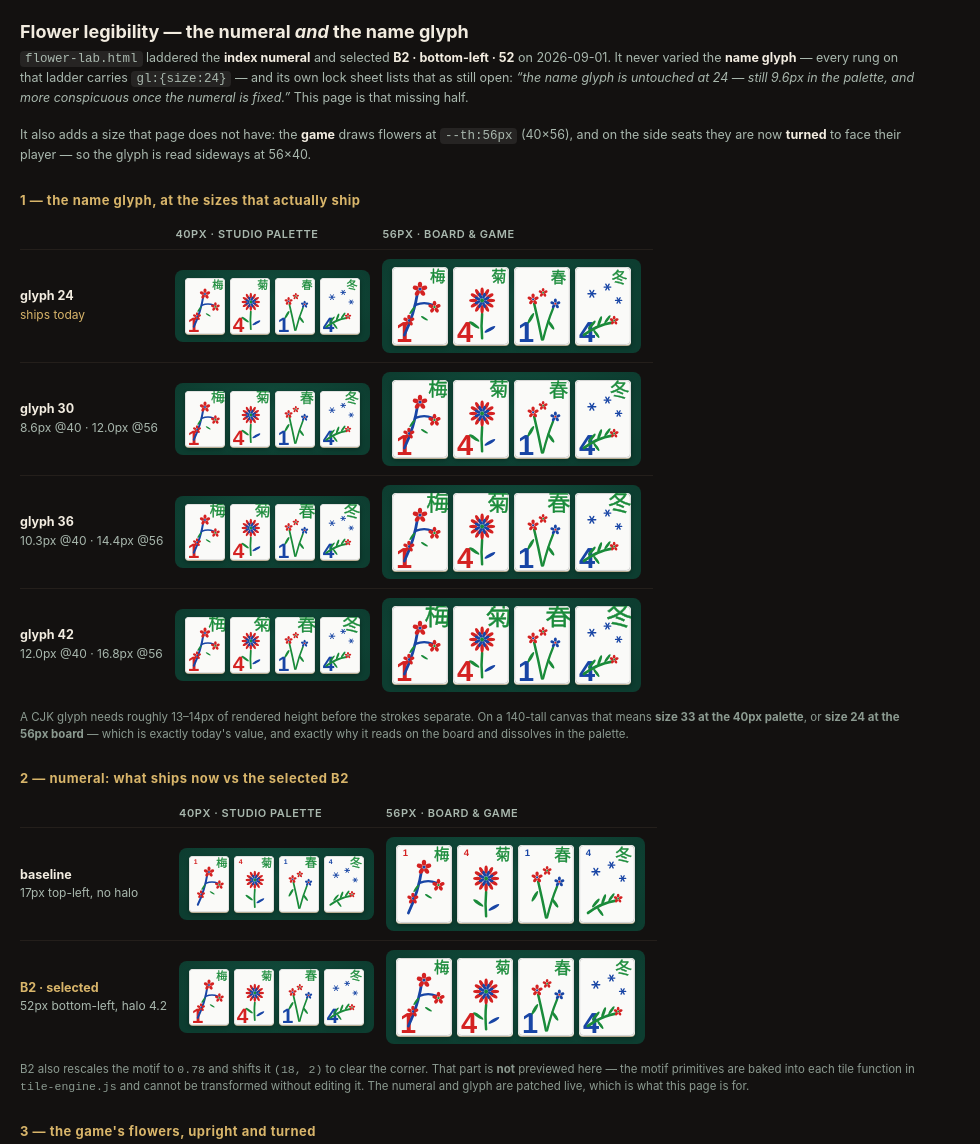
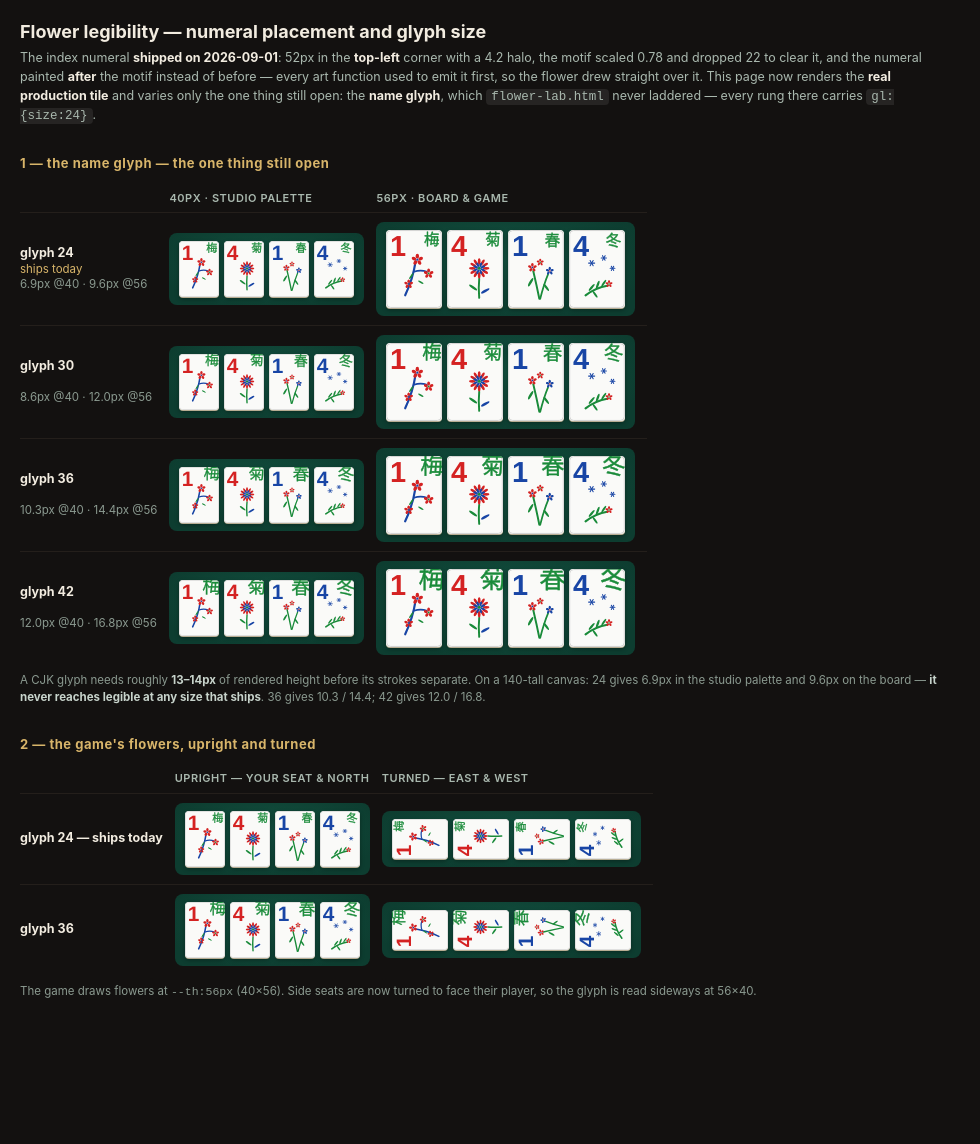
Before and after one commit to augwalts/mjrc-game, a website: page client/game/flower-size-lab.html in a window 1280 px wide. Shown: the top 1144 px of the page, without its empty margins (0-980 px from the left). After the commit the page ends 1060 px from the top, so only its background shows below. Drawn offline with Linux system fonts and the light colour scheme.

Commit message:
Flowers: the index moves to the top-left at 52, and paints last
The index numeral was 17px with no halo. flower-lab.html measured that at
two pixels of ink once a tile is drawn at the 40px palette size, laddered
it, and selected 52 — but along the BOTTOM edge, which put the digit on the
stems. Owner picked top-left at the same size (2026-09-01): there is more
whitespace up there, and it is what R2 of the locked rules asks for anyway.

The other half was not a size problem at all. Every art function is written
`index + name glyph + motif`, and SVG paints in document order — so the
flower has always drawn straight over its own index. No numeral size fixes
that. tileFlower (render.ts) and bonusTile (tile-engine.js) now split the
three layers apart, scale the motif 0.78 and drop it 22 to clear the corner,
and draw the index last.

Splitting at the composition point rather than editing the eight art
functions is deliberate: they stay a plain list of drawing calls, which is
what makes them editable in the lab, and it keeps this off the toes of the
session that owns flower-lab.html. Both fall back to drawing the face as
written if the shape ever stops matching.

All three tile-engine.js copies stay byte-identical, as publish-demo.sh
requires (deploy/ is gitignored and rebuilt by that script). mjrc-app
typechecks clean.

Still open, and NOT changed here: the name glyph. flower-lab.html never
varied it — every rung on that ladder carries gl:{size:24} — and at 24 it
renders 6.9px in the studio palette and 9.6px on the board, against roughly
13-14px before CJK strokes separate. flower-size-lab.html ladders it against
the real production tile.

The labs also gain the cache-buster the game already had on this file;
without it an edit to the shared tile art silently does not show up in them.

```diff
--- a/client/game/action-lab.html
+++ b/client/game/action-lab.html
@@ -112,7 +112,7 @@ hr{border:0;border-top:1px solid #2c2823;margin:30px 0 0}
 
 <div class="phones" id="phones"></div>
 
-<script src="tile-engine.js"></script>
+<script>document.write('<scr'+'ipt src="tile-engine.js?v='+Date.now()+'"><\/scr'+'ipt>')</script>
 <script>
 /* ══ the proposed CSS ═══════════════════════════════════════════════════
  * This is the block that moves into index.html on approval, verbatim. It is
--- a/client/game/flower-size-lab.html
+++ b/client/game/flower-size-lab.html
@@ -3,166 +3,113 @@
 <head>
 <meta charset="utf-8">
 <meta name="viewport" content="width=device-width,initial-scale=1">
-<title>Flower legibility — the numeral and the name glyph</title>
+<title>Flower legibility — numeral placement and glyph size</title>
 <style>
 body{margin:0;background:#131110;color:#f2ece0;padding:18px 20px 60px;
   font:14px/1.5 -apple-system,BlinkMacSystemFont,"Segoe UI",sans-serif}
 h1{font-size:18px;margin:0 0 4px}
-h2{font-size:13px;margin:26px 0 8px;color:#d8b56a;letter-spacing:.04em}
-.sub{color:#a9b8ae;font-size:12.5px;max-width:900px;margin-bottom:8px}
+h2{font-size:13px;margin:28px 0 6px;color:#d8b56a;letter-spacing:.04em}
+.sub{color:#a9b8ae;font-size:12.5px;max-width:920px;margin-bottom:6px}
 .sub b{color:#f2ece0}.sub code{background:rgba(255,255,255,.08);padding:1px 5px;border-radius:4px}
 table{border-collapse:collapse;margin-top:10px}
 th{font-size:11px;font-weight:600;color:#a9b8ae;text-align:left;padding:6px 12px 6px 0;
   letter-spacing:.05em;text-transform:uppercase;vertical-align:bottom}
 td{padding:9px 12px 9px 0;border-top:1px solid #241f1b;vertical-align:middle}
-td.lab{font-size:12px;color:#a9b8ae;white-space:nowrap}
+td.lab{font-size:11.5px;color:#8b9a90;white-space:nowrap;line-height:1.35}
 td.lab b{color:#f2ece0;display:block;font-size:12.5px}
 td.lab .sel{color:#d8b56a}
 .strip{display:flex;gap:5px;align-items:center}
-/* the felt, because that is what these are seen against */
 .felt{background:radial-gradient(ellipse at 50% 40%,#12503f,#0d3d30 80%);
   padding:8px 10px;border-radius:8px;display:inline-block}
 .tile{display:inline-block;background:#FAFAF8;border-radius:4px;overflow:hidden;line-height:0;
   box-shadow:0 1px 0 #b8ad93,0 2px 4px rgba(0,0,0,.35);flex:0 0 auto}
 .tile svg{width:100%;height:100%;display:block}
-/* a side-seat meld tile: the box is the rotated bounding box, face turned inside */
+/* a side-seat meld tile: box is the rotated bounding box, face turned inside */
 .tile.turned{position:relative}
 .tile.turned svg{position:absolute;left:50%;top:50%;transform:translate(-50%,-50%) rotate(-90deg)}
-.note{font-size:11.5px;color:#8b9a90;max-width:900px;margin-top:8px;line-height:1.5}
+.note{font-size:11.5px;color:#8b9a90;max-width:920px;margin-top:8px;line-height:1.5}
+.note b{color:#c7d3cb}
 </style>
 </head>
 <body>
 
-<h1>Flower legibility — the numeral <i>and</i> the name glyph</h1>
+<h1>Flower legibility — numeral placement and glyph size</h1>
 <div class="sub">
-  <code>flower-lab.html</code> laddered the <b>index numeral</b> and selected <b>B2 · bottom-left · 52</b>
-  on 2026-09-01. It never varied the <b>name glyph</b> — every rung on that ladder carries
-  <code>gl:{size:24}</code> — and its own lock sheet lists that as still open:
-  <i>“the name glyph is untouched at 24 — still 9.6px in the palette, and more conspicuous once the
-  numeral is fixed.”</i> This page is that missing half.
-  <br><br>
-  It also adds a size that page does not have: the <b>game</b> draws flowers at
-  <code>--th:56px</code> (40&times;56), and on the side seats they are now <b>turned</b> to face
-  their player — so the glyph is read sideways at 56&times;40.
+  The index numeral <b>shipped on 2026-09-01</b>: 52px in the <b>top-left</b> corner with a 4.2 halo,
+  the motif scaled 0.78 and dropped 22 to clear it, and the numeral painted <b>after</b> the motif
+  instead of before — every art function used to emit it first, so the flower drew straight over it.
+  This page now renders the <b>real production tile</b> and varies only the one thing still open:
+  the <b>name glyph</b>, which <code>flower-lab.html</code> never laddered — every rung there carries
+  <code>gl:{size:24}</code>.
 </div>
 
-<h2>1 — the name glyph, at the sizes that actually ship</h2>
+<h2>1 — the name glyph — the one thing still open</h2>
 <div id="glyphLadder"></div>
 <div class="note">
-  A CJK glyph needs roughly 13–14px of rendered height before the strokes separate. On a 140-tall
-  canvas that means <b>size 33 at the 40px palette</b>, or <b>size 24 at the 56px board</b> — which is
-  exactly today's value, and exactly why it reads on the board and dissolves in the palette.
+  A CJK glyph needs roughly <b>13–14px</b> of rendered height before its strokes separate. On a
+  140-tall canvas: 24 gives 6.9px in the studio palette and 9.6px on the board — <b>it never reaches
+  legible at any size that ships</b>. 36 gives 10.3 / 14.4; 42 gives 12.0 / 16.8.
 </div>
 
-<h2>2 — numeral: what ships now vs the selected B2</h2>
-<div id="numLadder"></div>
+<h2>2 — the game's flowers, upright and turned</h2>
+<div id="gameRow"></div>
 <div class="note">
-  B2 also rescales the motif to <code>0.78</code> and shifts it <code>(18, 2)</code> to clear the
-  corner. That part is <b>not</b> previewed here — the motif primitives are baked into each tile
-  function in <code>tile-engine.js</code> and cannot be transformed without editing it. The numeral
-  and glyph are patched live, which is what this page is for.
+  The game draws flowers at <code>--th:56px</code> (40&times;56). Side seats are now turned to face
+  their player, so the glyph is read sideways at 56&times;40.
 </div>
 
-<h2>3 — the game's flowers, upright and turned</h2>
-<div id="gameRow"></div>
-
-<script src="tile-engine.js"></script>
+<script>document.write('<scr'+'ipt src="tile-engine.js?v='+Date.now()+'"><\/scr'+'ipt>')</script>
 <script>
 const $ = (id) => document.getElementById(id);
 
-/* Two different overrides, because the two helpers bind differently.
- *
- * `fIndexNum` is a top-level FUNCTION DECLARATION in tile-engine.js, so it is a
- * property of window and the tile builders resolve it at call time — assigning
- * to it re-skins every flower.
- *
- * `fglyph` is a top-level CONST. A const at the top level of a classic script
- * is script-scoped and NOT a window property, so `window.fglyph = ...` just
- * creates a new, unused global while the builders keep calling the original.
- * That override failed silently — the ladder rendered four identical rows.
- * The name glyph is therefore re-sized by rewriting the emitted SVG instead:
- * the glyph is the only thing wrapped in `<g class="glyph">`, and the numeral
- * is not, so the substitution cannot hit the wrong text node. */
-const ORIG_NUM = window.fIndexNum;
-let GLYPH_SIZE = null;
+/* The numeral and its re-layering SHIPPED on 2026-09-01, so this page now
+ * renders the PRODUCTION tile and varies only the one thing still open: the
+ * name glyph. An earlier version took each face apart and re-composed it; doing
+ * that now would wrap a motif that tile-engine.js already wraps, and draw a
+ * second numeral over the real one. */
+const $$ = (id) => document.getElementById(id);
+const GLYPH_SIZE_RE = /(<g[^>]*class="glyph"[^>]*>\s*<text[^>]*font-size=")([\d.]+)(")/;
 
-function patch({ num, gl }){
-  window.fIndexNum = num
-    ? (n, color) => `<text x="${num.x}" y="${num.y}" font-family="Helvetica,Arial" `
-        + `font-weight="bold" font-size="${num.size}" fill="${PAL[color]}"`
-        + (num.halo ? ` stroke="${PAL.face}" stroke-width="${num.halo}" stroke-linejoin="round"`
-                    + ` paint-order="stroke"` : "")
-        + `>${n}</text>`
-    : ORIG_NUM;
-  GLYPH_SIZE = gl || null;
+/* four representative faces: two flowers (red index), two seasons (blue) */
+const PICKS = [0, 3, 4, 7];
+function facesFor(gl){
+  const all = [...FLOWER_TILES, ...SEASON_TILES];
+  return PICKS.map((i) => {
+    const svg = all[i][1]();
+    return gl ? svg.replace(GLYPH_SIZE_RE, (_m, a, _o, c) => a + gl + c) : svg;
+  });
 }
 
-/** Resize the name glyph in a rendered face. No-op when no size is set. */
-function applyGlyph(svg){
-  if (!GLYPH_SIZE) return svg;
-  return svg.replace(/(<g[^>]*class="glyph"[^>]*>\s*<text[^>]*font-size=")([\d.]+)(")/g,
-                     (_m, a, _old, c) => a + GLYPH_SIZE + c);
-}
-
-/* four representative faces: two flowers, two seasons, red index and blue */
-const PICKS = [0, 3, 4, 7];
-function faces(){
-  const all = [...FLOWER_TILES, ...SEASON_TILES];
-  return PICKS.map((i) => applyGlyph(all[i][1]()));
-}
-
-const tile = (svg, w, cls = "") =>
-  `<span class="tile ${cls}" style="width:${w}px;height:${Math.round(w / 0.714)}px">`
+const tile = (svg, w) =>
+  `<span class="tile" style="width:${w}px;height:${Math.round(w / 0.714)}px">`
   + `<svg viewBox="0 0 100 140" preserveAspectRatio="xMidYMid meet">${svg}</svg></span>`;
 
-/** One row: patch, render the picks at each width, restore. */
-function row(label, cfg, widths, cls = ""){
-  patch(cfg);
-  const cells = widths.map((w) =>
-    `<td><span class="felt"><span class="strip">`
-    + faces().map((f) => tile(f, w, cls)).join("") + `</span></span></td>`).join("");
-  patch({});
-  return `<tr><td class="lab">${label}</td>${cells}</tr>`;
-}
+const cell = (gl, w) => `<td><span class="felt"><span class="strip">`
+  + facesFor(gl).map((f) => tile(f, w)).join("") + `</span></span></td>`;
 
-const B2 = { size: 52, x: 7, y: 134, halo: 4.2 };
 const W = [40, 56];
 
 function boot(){
-  // ── 1: the name glyph ladder, numeral held at B2 so it is not the variable
   $("glyphLadder").innerHTML = `<table><tr><th></th>
       <th>40px · studio palette</th><th>56px · board &amp; game</th></tr>`
-    + [24, 30, 36, 42].map((g) => row(
-        `<b>glyph ${g}</b>${g === 24 ? "<span class='sel'>ships today</span>"
-          : `${(g*40/140).toFixed(1)}px @40 · ${(g*56/140).toFixed(1)}px @56`}`,
-        { num: B2, gl: g }, W)).join("")
+    + [24, 30, 36, 42].map((g) =>
+        `<tr><td class="lab"><b>glyph ${g}</b>`
+        + (g === 24 ? `<span class="sel">ships today</span>` : "")
+        + `<br>${(g*40/140).toFixed(1)}px @40 · ${(g*56/140).toFixed(1)}px @56</td>`
+        + W.map((w) => cell(g, w)).join("") + `</tr>`).join("")
     + `</table>`;
 
-  // ── 2: the numeral, glyph held at today's 24
-  $("numLadder").innerHTML = `<table><tr><th></th>
-      <th>40px · studio palette</th><th>56px · board &amp; game</th></tr>`
-    + row(`<b>baseline</b>17px top-left, no halo`, { num: null, gl: null }, W)
-    + row(`<b class='sel'>B2 · selected</b>52px bottom-left, halo 4.2`, { num: B2, gl: null }, W)
-    + `</table>`;
-
-  // ── 3: the game, upright and turned
+  const turnedCell = (gl) => `<td><span class="felt"><span class="strip">`
+    + facesFor(gl).map((f) =>
+        `<span class="tile turned" style="width:56px;height:40px">`
+        + `<svg viewBox="0 0 100 140" preserveAspectRatio="xMidYMid meet" `
+        + `style="width:40px;height:56px">${f}</svg></span>`).join("")
+    + `</span></span></td>`;
   $("gameRow").innerHTML = `<table><tr><th></th>
       <th>upright — your seat &amp; north</th><th>turned — east &amp; west</th></tr>`
-    + [["ships today", { num: null, gl: null }],
-       ["B2 numeral only", { num: B2, gl: null }],
-       ["B2 + glyph 36", { num: B2, gl: 36 }]].map(([lab, cfg]) => {
-      patch(cfg);
-      const up = `<td><span class="felt"><span class="strip">`
-        + faces().map((f) => tile(f, 40)).join("") + `</span></span></td>`;
-      const tn = `<td><span class="felt"><span class="strip">`
-        + faces().map((f) =>
-            `<span class="tile turned" style="width:56px;height:40px">`
-            + `<svg viewBox="0 0 100 140" preserveAspectRatio="xMidYMid meet" `
-            + `style="width:40px;height:56px">${f}</svg></span>`).join("")
-        + `</span></span></td>`;
-      patch({});
-      return `<tr><td class="lab"><b>${lab}</b></td>${up}${tn}</tr>`;
-    }).join("")
+    + [["glyph 24 — ships today", 24], ["glyph 36", 36]]
+      .map(([lab, gl]) => `<tr><td class="lab"><b>${lab}</b></td>`
+        + cell(gl, 40) + turnedCell(gl) + `</tr>`).join("")
     + `</table>`;
 
   recenterGlyphs(document);
--- a/client/game/tile-engine.js
+++ b/client/game/tile-engine.js
@@ -652,8 +652,13 @@ function tileSuo(n){
 
 // ═══════════════════ bonus tiles: flowers 花 & seasons 季 (draft) ═══════════════════
 const fglyph = (ch, cx, cy, size, color) => glyph({ ch, cx, cy, size, color });
+// The flower/season index. Was 17px top-left with no halo, which flower-lab.html
+// measured at two pixels of ink at the 40px palette size. The ladder selected 52;
+// the owner kept it in the TOP-LEFT corner (2026-09-01) — bottom-left sat on the
+// stems, and top-left is what R2 of the locked rules asks for. The halo lets it
+// survive a branch; bonusTile() below does the other half by painting it LAST.
 function fIndexNum(n, color){
-  return `<text x="12" y="20" font-family="Helvetica,Arial" font-weight="bold" font-size="17" fill="${PAL[color]}">${n}</text>`;
+  return `<text x="7" y="47" font-family="Helvetica,Arial" font-weight="bold" font-size="52" fill="${PAL[color]}" stroke="${PAL.face}" stroke-width="4.2" stroke-linejoin="round" paint-order="stroke">${n}</text>`;
 }
 function fBloom(cx, cy, r, k, color, ctr){
   const parts = [];
@@ -691,7 +696,7 @@ function fStalk(cx, cy, h){
   return `<line x1="${cx}" y1="${cy-h/2}" x2="${cx}" y2="${cy+h/2}" stroke="${PAL.green}" stroke-width="${fx(w2)}" stroke-linecap="round"/>`
        + `<line x1="${fx(cx-w2*0.8)}" y1="${cy}" x2="${fx(cx+w2*0.8)}" y2="${cy}" stroke="${PAL.face}" stroke-width="${fx(w2*0.32)}"/>`;
 }
-const FLOWER_TILES = [
+const RAW_FLOWER_TILES = [
   ["FA1 · 梅 plum", () => tileBody() + fIndexNum(1,"red") + fglyph("梅",82,18,24,"green")
     + fStroke(22,122,40,84,46,44,"blue",5) + fStroke(42,68,58,62,72,68,"blue",4)
     + fBlade(36,78,16,-55,"green") + fBlade(58,92,14,30,"green")
@@ -709,7 +714,7 @@ const FLOWER_TILES = [
     + fStroke(52,128,50,104,52,84,"green",4.5)
     + fBlade(38,104,22,35,"green") + fBlade(66,112,22,-30,"blue") + fMum(52,60,22)],
 ];
-const SEASON_TILES = [
+const RAW_SEASON_TILES = [
   ["SA1 · 春 spring", () => tileBody() + fIndexNum(1,"blue") + fglyph("春",80,19,26,"green")
     + fStroke(50,130,44,100,36,66,"green",4.5) + fStroke(52,130,60,98,70,74,"green",4)
     + fBlade(30,92,22,-60,"green") + fBlade(66,104,20,55,"green")
@@ -744,3 +749,24 @@ const SEASON_TILES = [
       + fBloom(70,96,8,5,"red","green") + snow(30,48,7) + snow(58,36,6) + snow(78,60,5.5);
   }],
 ];
+
+// ── bonus tiles: re-layer index / name / motif ───────────────────────────
+// Each entry below is written `tileBody() + index + name + motif`, which paints
+// the index FIRST and lets the motif cover it. This pulls the three apart so the
+// motif can be scaled clear of the corner and the index drawn last, without
+// touching the eight art functions — they stay a plain list of drawing calls.
+const BONUS_MOTIF = { s:0.78, tx:17, ty:22 };
+const BONUS_LAYERS = /^([\s\S]*?<\/text>)(<g[^>]*class="glyph"[^>]*>[\s\S]*?<\/g>)([\s\S]*)$/;
+function bonusTile(build){
+  const body = tileBody();
+  let rest = build();
+  if (rest.startsWith(body)) rest = rest.slice(body.length);
+  const m = BONUS_LAYERS.exec(rest);
+  if (!m) return body + rest;               // shape changed: draw it as written
+  return body
+    + `<g transform="translate(${BONUS_MOTIF.tx} ${BONUS_MOTIF.ty}) scale(${BONUS_MOTIF.s})">${m[3]}</g>`
+    + m[1] + m[2];
+}
+
+const FLOWER_TILES = RAW_FLOWER_TILES.map(([label, fn]) => [label, () => bonusTile(fn)]);
+const SEASON_TILES = RAW_SEASON_TILES.map(([label, fn]) => [label, () => bonusTile(fn)]);
```
